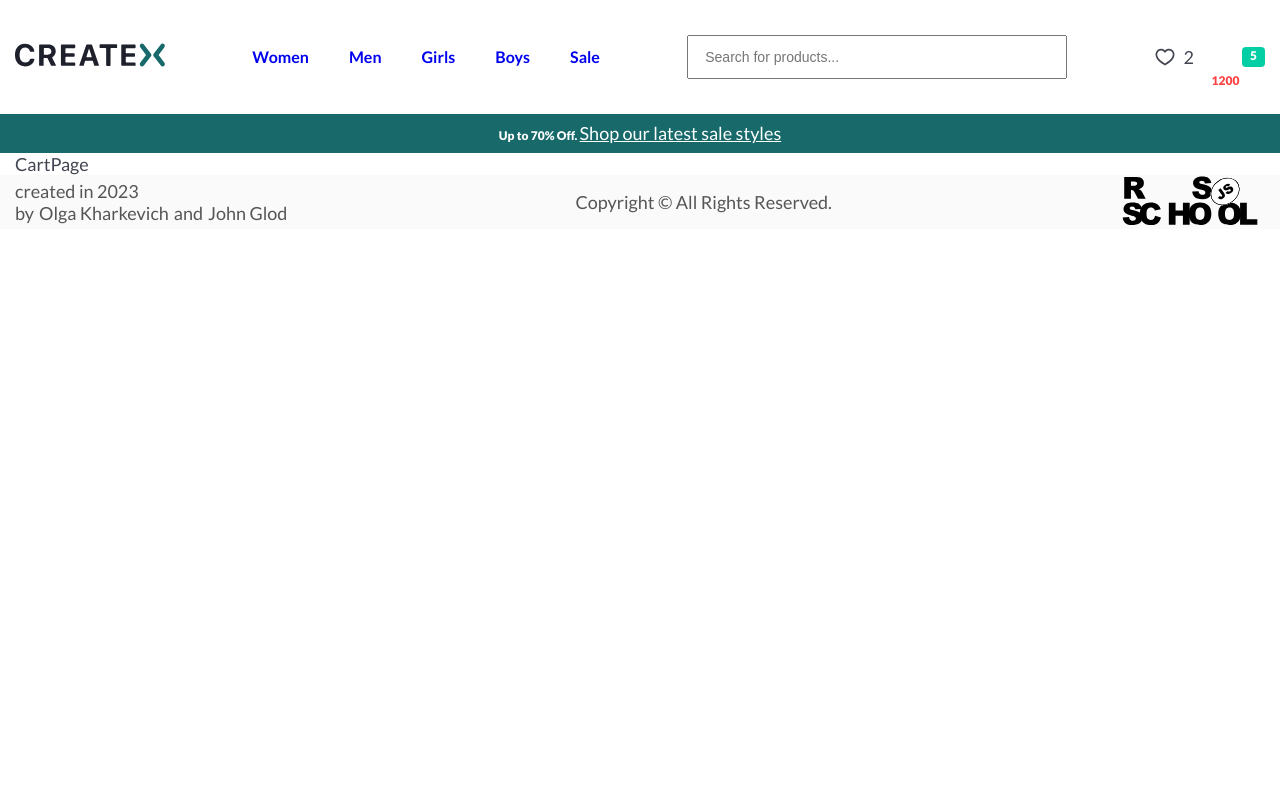
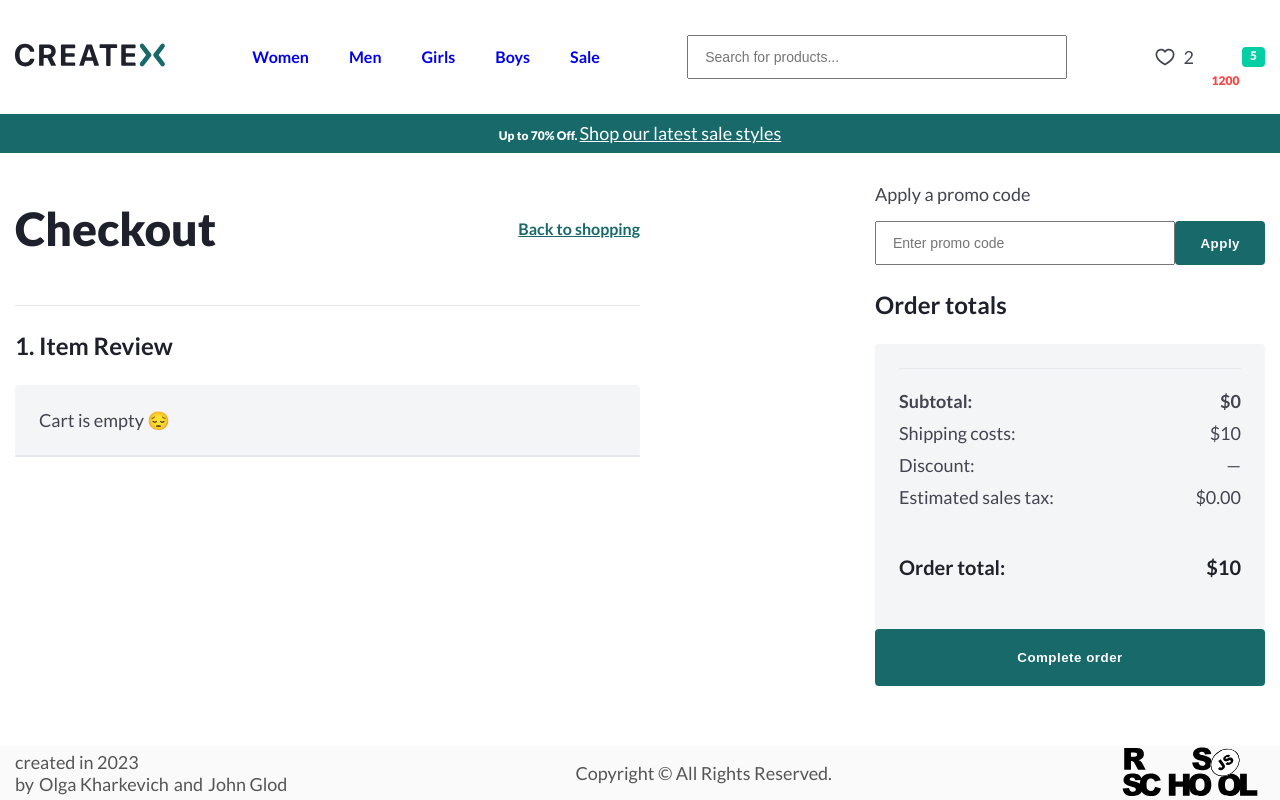
Before and after one commit to s-squad/online-store, a React (Create React App) app: page /checkout in a window 1280 px wide. Built offline with nearby package versions, Linux system fonts and the light colour scheme; some icons are missing.

Commit message:
refactor: update CartPage

```diff
--- a/src/pages/CartPage/CartPage.tsx
+++ b/src/pages/CartPage/CartPage.tsx
@@ -1,11 +1,12 @@
 import { CustomContainer } from '../../containers/CustomContainer';
-
-import styles from './CartPage.module.scss';
+import { CartContainer } from '../../components/Cart';
 
 export const CartPage = () => {
   return (
-    <section className={styles.main}>
-      <CustomContainer>CartPage</CustomContainer>
+    <section className='main'>
+      <CustomContainer>
+        <CartContainer />
+      </CustomContainer>
     </section>
   );
 };
```
Also changed, not shown: src/pages/CartPage/CartPage.module.scss (deleted).
